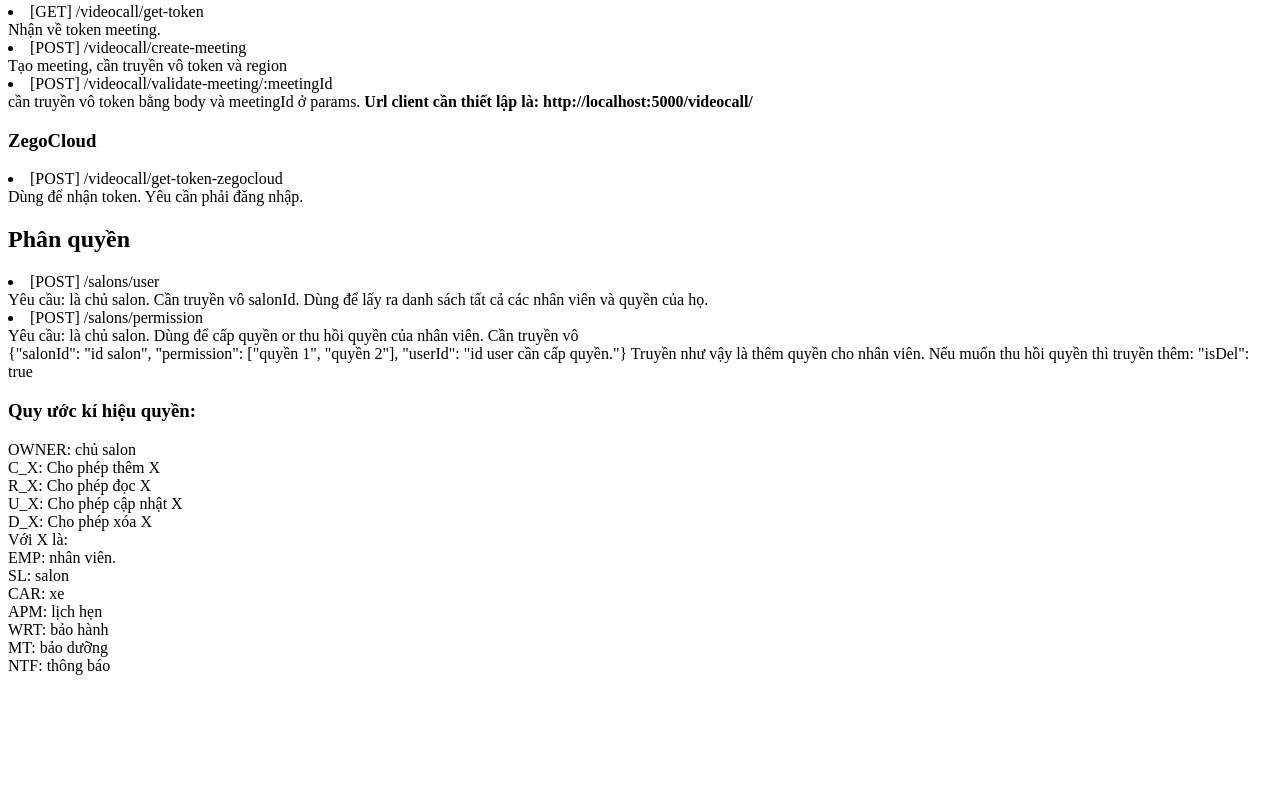
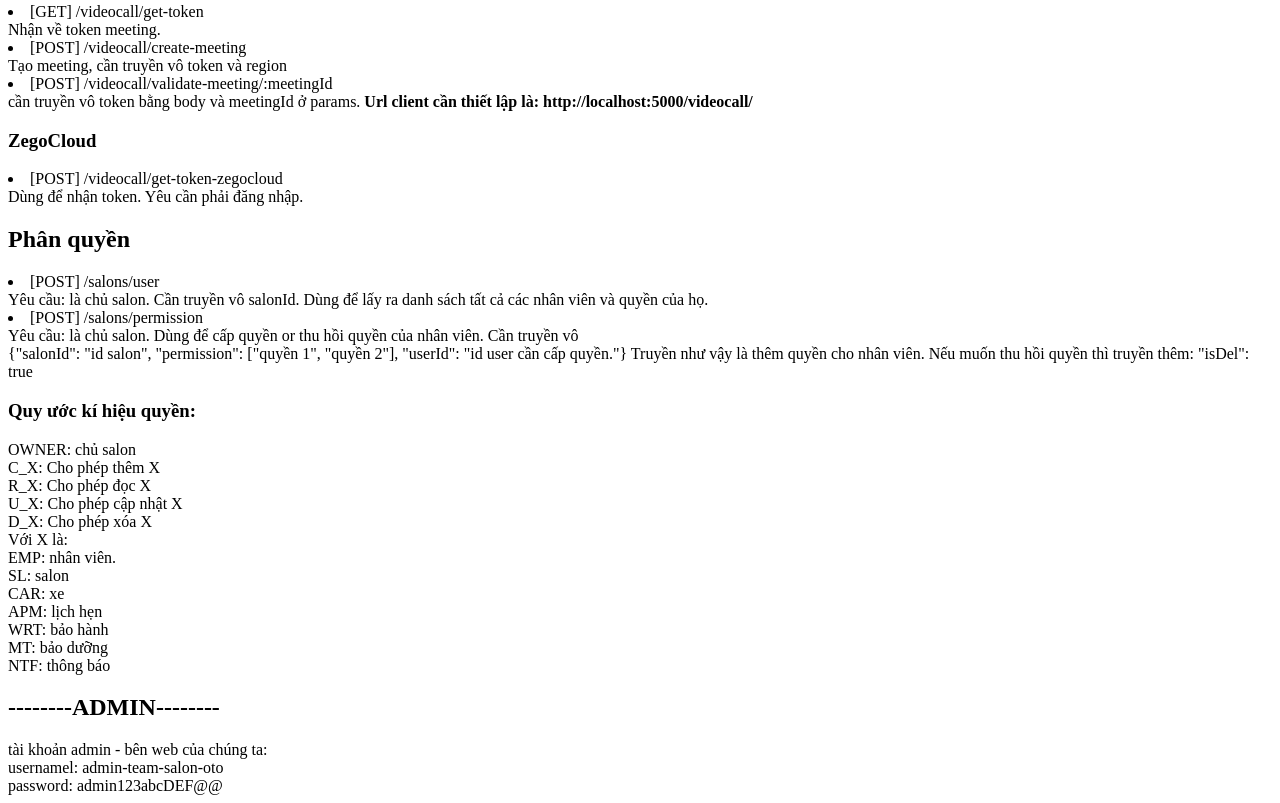
Before and after one commit to synguyencd3/Server_Graduation_Thesis, a website: page public/api.html in a window 1280 px wide. Shown: the part 5055-5858 px from the top of the page. Before the commit the page ends 5738 px from the top, so only its background shows below. Drawn offline with Linux system fonts and the light colour scheme.

Commit message:
account admin

```diff
--- a/public/api.html
+++ b/public/api.html
@@ -349,6 +349,11 @@
     <div>WRT: bảo hành</div>
     <div>MT: bảo dưỡng</div>
     <div>NTF: thông báo</div>
+
+    <h2>--------ADMIN--------</h2>
+    <div>tài khoản admin - bên web của chúng ta: </div>
+    <div>usernamel: admin-team-salon-oto</div>
+    <div>password: admin123abcDEF@@</div>
 </body>
 
 </html>
--- a/src/controllers/salon.c.ts
+++ b/src/controllers/salon.c.ts
@@ -599,7 +599,7 @@
 
           // send new password for user.
           const content = "Your password is 123abc@. Please change it, thank you.";
-          const rs: any = sendMail(email, content);
+          const rs: any = await sendMail(content, email);
 
           if (!rs) {
             return res.json({
```
